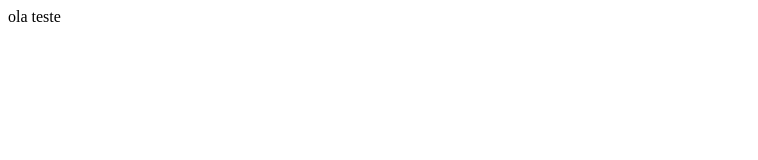
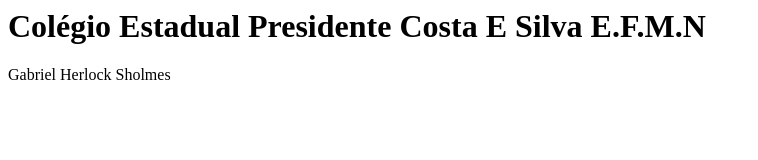
Before and after one commit to BielTheAbacat/siteescola, a plain HTML site: page index.html in a window 1280 px wide. Shown: the whole page, without its empty margins (0-758 px from the left). Drawn offline with Linux system fonts and the light colour scheme.

Commit message:
atualização

```diff
--- a/index.html
+++ b/index.html
@@ -1 +1,3 @@
- ola teste
+<h1>Colégio Estadual Presidente Costa E Silva E.F.M.N</h1>
+
+<p>Gabriel Herlock Sholmes</p>
```
